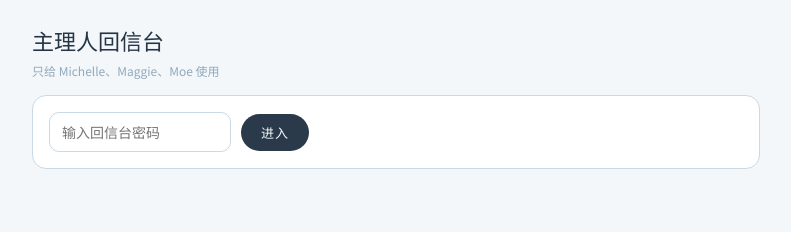
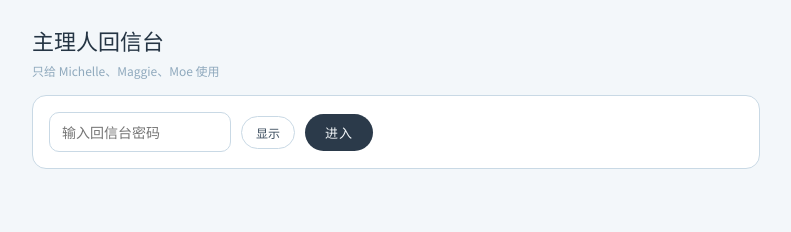
Before and after one commit to michellejiang2020-ant/herlifeOS, a plain HTML site: page reply.html in a window 1280 px wide. Shown: the whole page, without its empty margins (244-1035 px from the left). Drawn offline with Linux system fonts and the light colour scheme; a web font is replaced by a local one.

Commit message:
回信台登录：密码框加「显示/隐藏」按钮
Co-Authored-By: Claude Opus 5.5 <noreply@anthropic.com>

```diff
--- a/reply.html
+++ b/reply.html
@@ -80,7 +80,7 @@ function render() {
   var h = '';
   if (!S.pw) {
     h = '<h1>主理人回信台</h1><div class="sub">只给 Michelle、Maggie、Moe 使用</div>' +
-      '<div class="box"><div class="row"><input id="pw" type="password" placeholder="输入回信台密码" autocomplete="current-password"><button class="btn" data-a="login">进入</button></div>' +
+      '<div class="box"><div class="row"><input id="pw" type="password" placeholder="输入回信台密码" autocomplete="current-password"><button class="ghost" data-a="showpw">显示</button><button class="btn" data-a="login">进入</button></div>' +
       (S.err ? '<div class="err">' + esc(S.err) + '</div>' : '') + '</div>';
     return document.getElementById('app').innerHTML = h;
   }
@@ -175,6 +175,7 @@ document.addEventListener('keydown', function (e) { if (e.key === 'Enter' && e.t
 document.addEventListener('click', function (e) { var b = e.target.closest('[data-a]'); if (b && !b.disabled) act(b.getAttribute('data-a'), b); });
 
 function act(a, b) {
+  if (a === 'showpw') { var p = document.getElementById('pw'), show = p.type === 'password'; p.type = show ? 'text' : 'password'; b.textContent = show ? '隐藏' : '显示'; return p.focus(); }
   S.okMsg = ''; S.extMsg = '';
   if (a === 'login') {
     S.pw = document.getElementById('pw').value;
```
